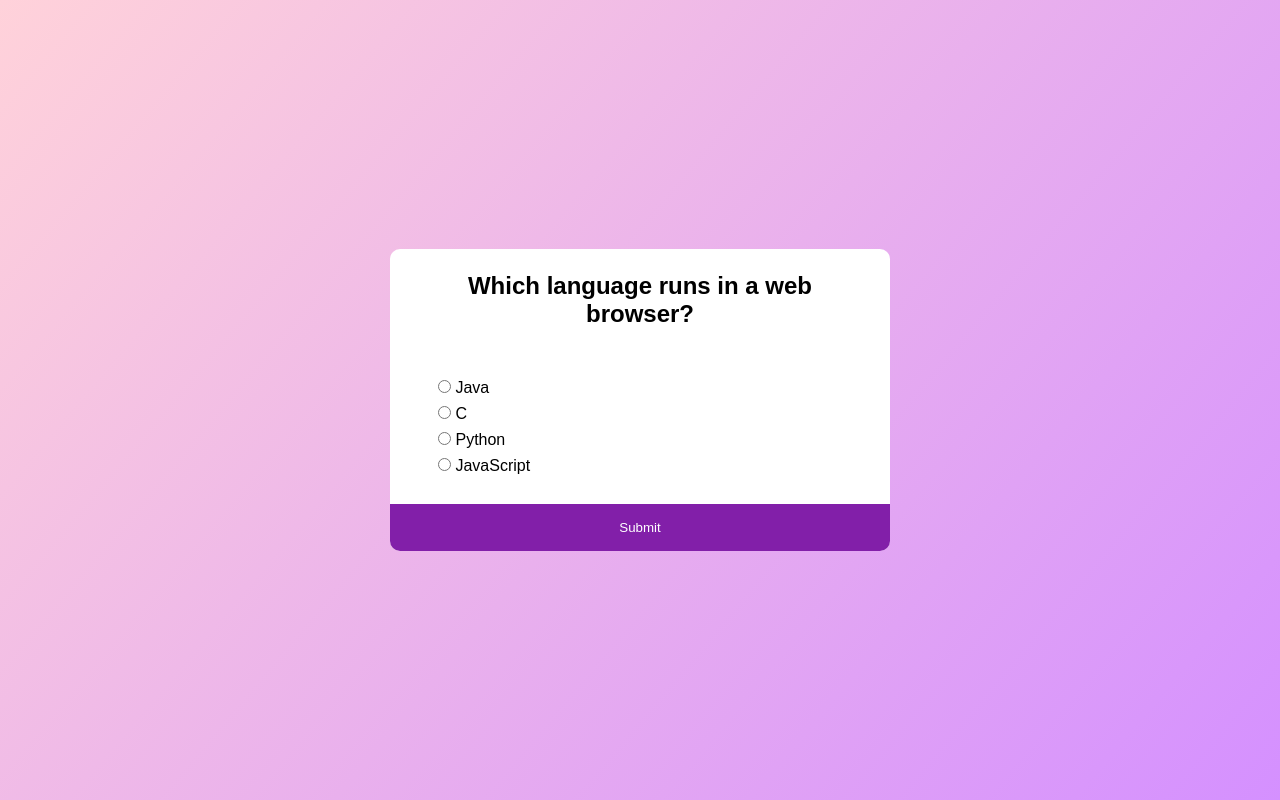
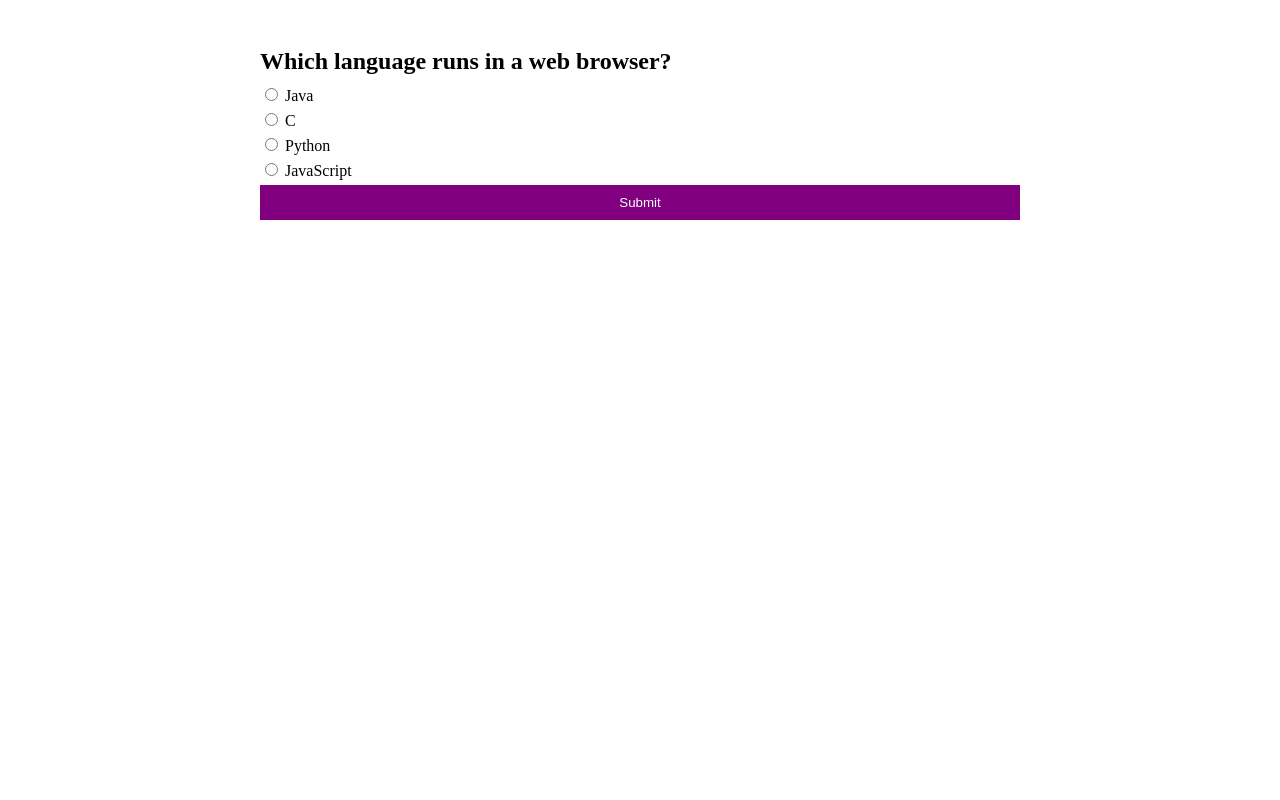
Before and after one commit to acciojob/quiz-jhans1-cs, a website: page main.html in a window 1280 px wide. Drawn offline with Linux system fonts and the light colour scheme.

Commit message:
created a submission

```diff
--- a/main.html
+++ b/main.html
@@ -4,35 +4,151 @@
 
 <head>
 	<link rel="stylesheet" href="styles.css">
+<title>Quiz App</title>
+    <style>
+        .container {
+            max-width: 800px;
+            margin: 0 auto;
+            padding: 20px;
+        }
+        .quiz-container {
+            margin: 20px;
+        }
+        #question {
+            font-weight: bold;
+            margin-bottom: 10px;
+        }
+        label {
+            display: block;
+            margin-bottom: 5px;
+        }
+        #submit {
+            width: 100%;
+            padding: 10px;
+            background-color: purple;
+            color: #fff;
+            border: none;
+            cursor: pointer;
+        }
+        #submit:hover {
+            background-color: #8a2be2;
+        }
+    </style>
+    <script>
+        var questions = [
+            {
+                question: "Which language runs in a web browser?",
+                a: "Java",
+                b: "C",
+                c: "Python",
+                d: "JavaScript",
+                correct: "d",
+            },
+            {
+                question: "What does CSS stand for?",
+                a: "Central Style Sheets",
+                b: "Cascading Style Sheets",
+                c: "Cascading Simple Sheets",
+                d: "Cars SUVs Sailboats",
+                correct: "b",
+            },
+            {
+                question: "What does HTML stand for?",
+                a: "Hypertext Markup Language",
+                b: "Hypertext Markdown Language",
+                c: "Hyperloop Machine Language",
+                d: "Helicopters Terminals Motorboats Lamborginis",
+                correct: "a",
+            },
+            {
+                question: "What year was JavaScript launched?",
+                a: "1996",
+                b: "1995",
+                c: "1994",
+                d: "none of the above",
+                correct: "b",
+            }
+        ];
+
+        var currentQuestion = 0;
+        var score = 0;
+
+        function loadQuestion() {
+            var quizContainer = document.getElementById("quiz");
+            quizContainer.innerHTML = "";
+
+            var question = document.createElement("h2");
+            question.id = "question";
+            question.textContent = questions[currentQuestion].question;
+            quizContainer.appendChild(question);
+
+            var options = ["a", "b", "c", "d"];
+            options.forEach(function (option) {
+                var label = document.createElement("label");
+                var input = document.createElement("input");
+                input.type = "radio";
+                input.name = "option";
+                input.value = option;
+                input.id = option;
+                label.appendChild(input);
+                label.innerHTML += " <span id='" + option + "_text'>" + questions[currentQuestion][option] + "</span>";
+                quizContainer.appendChild(label);
+            });
+
+            var submitButton = document.createElement("button");
+            submitButton.id = "submit";
+            submitButton.textContent = "Submit";
+            submitButton.onclick = submitAnswer;
+            quizContainer.appendChild(submitButton);
+        }
+
+        function submitAnswer() {
+            var selectedOption = document.querySelector("input[name='option']:checked");
+
+            if (selectedOption) {
+                if (selectedOption.value === questions[currentQuestion].correct) {
+                    score++;
+                }
+
+                currentQuestion++;
+
+                if (currentQuestion < questions.length) {
+                    loadQuestion();
+                } else {
+                    showResult();
+                }
+            }
+        }
+
+        function showResult() {
+            var quizContainer = document.getElementById("quiz");
+            quizContainer.innerHTML = "";
+
+            var result = document.createElement("h2");
+            result.textContent = "Quiz Result: " + score + " out of " + questions.length;
+
+quizContainer.appendChild(result);
+
+var reloadButton = document.createElement("button");
+reloadButton.textContent = "Reload Quiz";
+reloadButton.onclick = reloadQuiz;
+quizContainer.appendChild(reloadButton);
+}
+
+function reloadQuiz() {
+    currentQuestion = 0;
+    score = 0;
+    loadQuestion();
+}
+
+window.onload = loadQuestion;
+</script>
 </head>
+<body>
+    <div class="container">
+        <div class="quiz-container" id="quiz"></div>
+    </div>
 
-<body>
-	<!-- the entire body must be written by student -->
-    <script type="text/javascript" src="./script.js">
-</script>
- <div class="quiz-container" id="quiz">
-	<h2 id="question">Which language runs in a web browser?</h2>
-	<div class="options">
-		<section>
-			<input type="radio" name="question" id="a" value="a" required>
-			<label for="a" id="a_text">Java</label>
-		</section>
-		<section>
-			<input type="radio" name="question" id="b" value="b" required>
-			<label for="b" id="b_text">C</label>
-		</section>
-		<section>
-			<input type="radio" name="question" id="c" value="c" required>
-			<label for="c" id="c_text">Python</label>
-		</section>
-		<section>
-			<input type="radio" name="question" id="d" value="d" required>
-			<label for="d" id="d_text">JavaScript</label>
-		</section>
-	</div>
-	<button id="submit" type="submit">Submit</button>
-   </div>
-
+    <script type="text/javascript" src="./script.js"></script>
 </body>
-
 </html>
--- a/styles.css
+++ b/styles.css
@@ -1,45 +1,12 @@
-*{
-    margin:0;
-    padding:0;
-    box-sizing: border-box;
-}
-body{
-    font-family: sans-serif;
-    min-height:100vh;
-    display:grid;
-    place-items: center;
-    background-image:linear-gradient(130deg,rgb(255, 210, 218),rgba(209, 135, 255, 0.926));
+#submit {
+    width: 100%;
+    padding: 10px;
+    background-color: purple;
+    color: #fff;
+    border: none;
+    cursor: pointer;
 }
 
-.quiz-container{
-background-color: #fff;
-border:none;
-border-radius:10px;
-height:fit-content;
-width:500px;
-display: flex;
-flex-direction: column;
+#submit:hover {
+    background-color: #8a2be2;
 }
-
-
-h2{
-    width: 386px;
-    text-align: center;
-    margin: 1.4rem auto;
-}
-.options{
-    margin: 0.3rem 2rem;
-    padding: 1rem;
-}
-.options section{
-    margin: 0.5rem 0;
-    width: fit-content;
-}
-#submit {
-    height: 47px;
-    border: none;
-    border-radius: 0 0 10px 10px;
-    cursor:pointer;
-    background-color: #821fa9;
-    color:white;
-}
```
